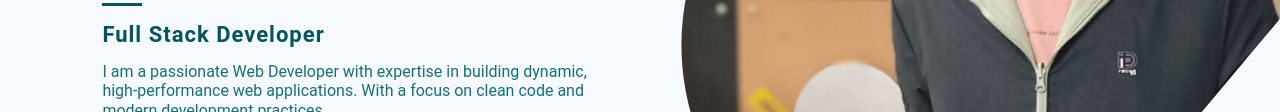
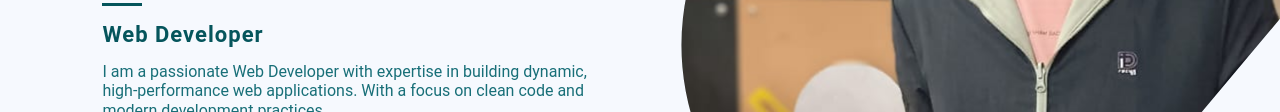
Before and after one commit to Shubhammodi7/MyPortfolio, a plain HTML site: page index.html in a window 1280 px wide. Shown: the part 338-450 px from the top of the page. Drawn offline with nearby package versions, Linux system fonts and the light colour scheme.

Commit message:
Update index.html

```diff
--- a/index.html
+++ b/index.html
@@ -122,7 +122,7 @@
 		<div class="heroin-text">
 			<h3>Hey, There</h3>
 			<h1>I am Shubham Modi</h1>
-			<h2>Full Stack Developer</h2>
+			<h2>Web Developer</h2>
 			<p>I am a passionate Web Developer with expertise in building dynamic, high-performance web applications. With a focus on clean code and modern development practices.</p>
 
 			<button class="btn hire-btn">Hire Me</button>
```
